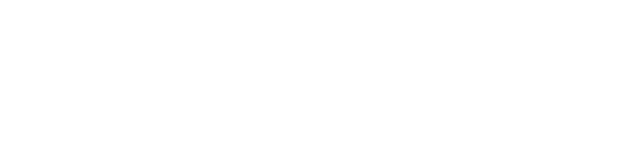
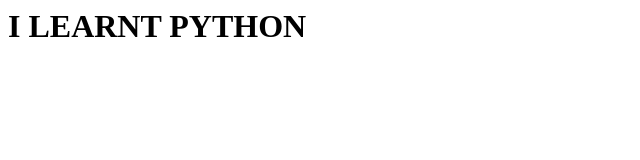
Before and after one commit to rajabala12/GITTest1, a plain HTML site: page index.html in a window 1280 px wide. Shown: the whole page, without its empty margins (0-640 px from the left). Drawn offline with Linux system fonts and the light colour scheme.

Commit message:
First Update added a new header

```diff
--- a/index.html
+++ b/index.html
@@ -1,3 +1,4 @@
 <html>
 <title> PYTHON TESTING </title>
+<h1> I LEARNT PYTHON </h1>
 </html>
```
